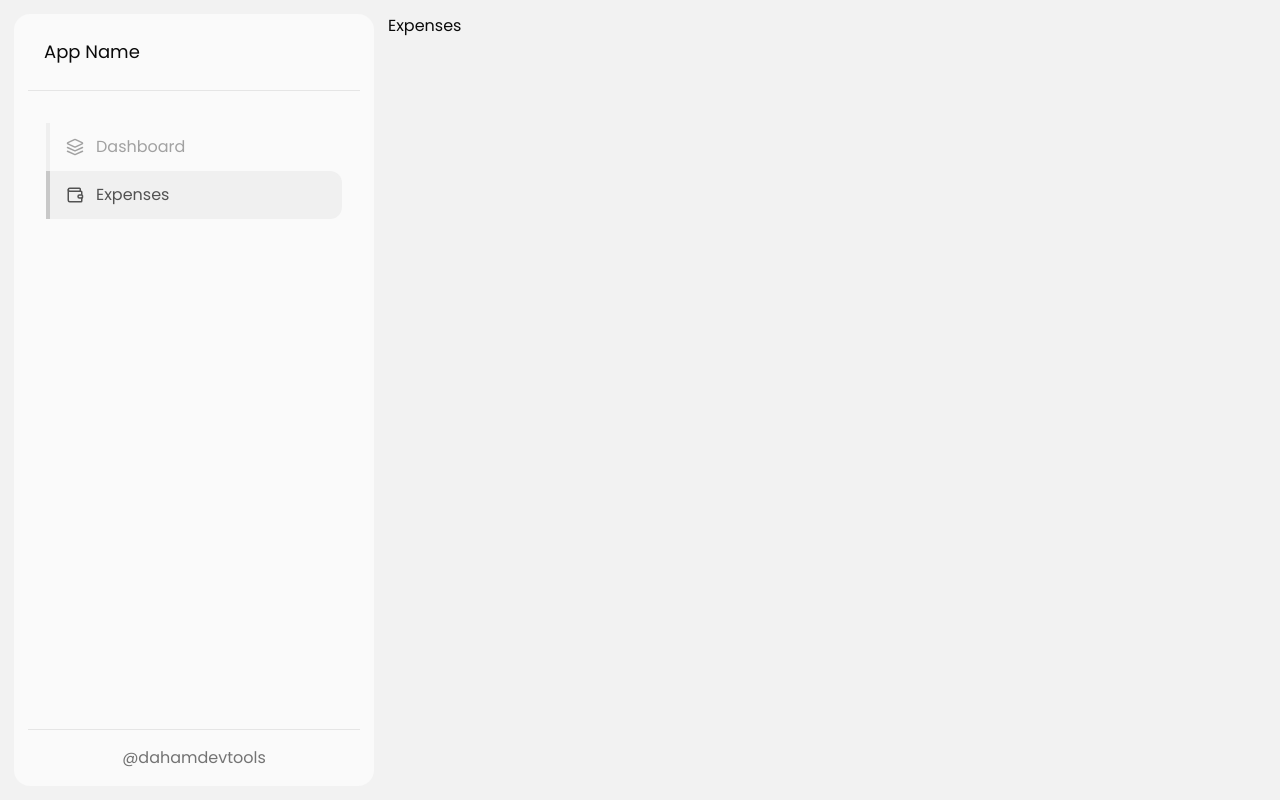
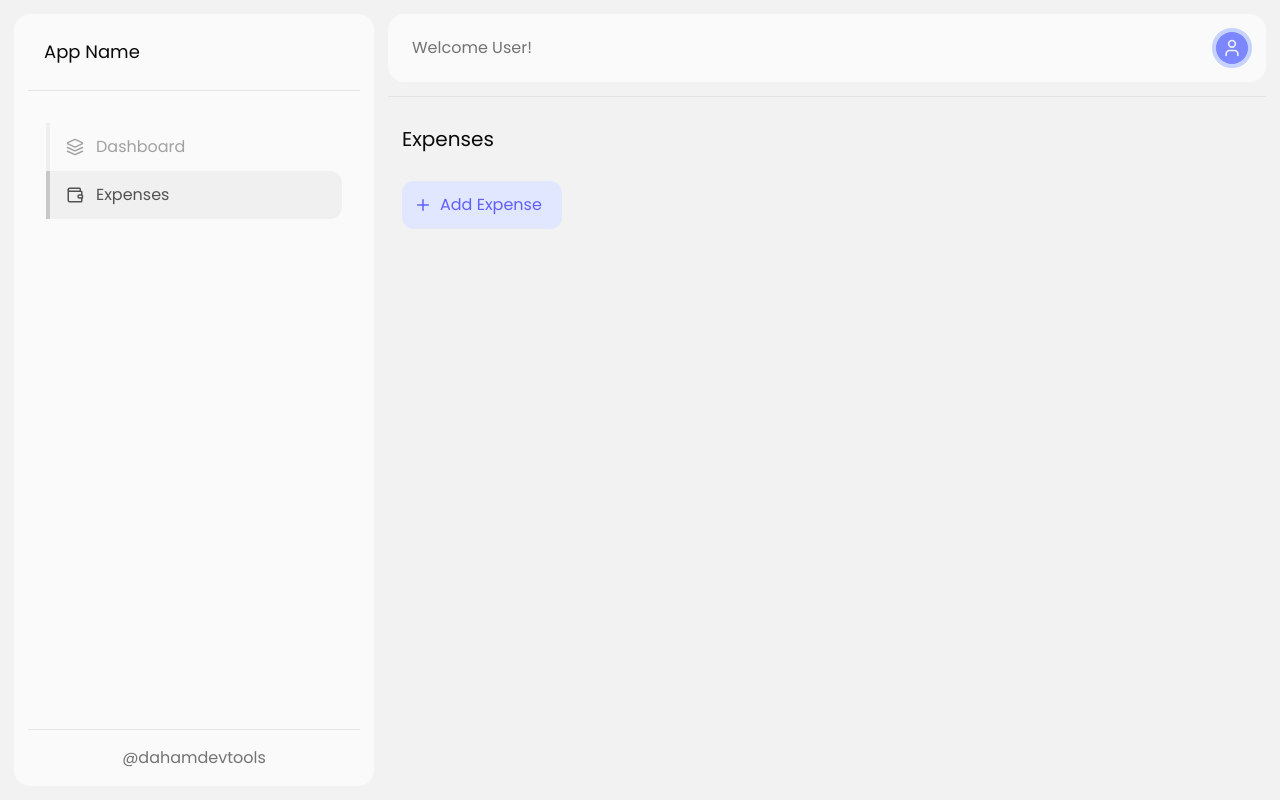
Before and after one commit to dahamdevtools/personal-expense-tracker, a Next.js app: page /expenses in a window 1280 px wide. Built offline with nearby package versions, Linux system fonts and the light colour scheme.

Commit message:
feat: enhance Expenses and DashboardLayout components with improved layout and styling

```diff
--- a/app/(dashboard)/expenses/page.tsx
+++ b/app/(dashboard)/expenses/page.tsx
@@ -1,3 +1,13 @@
+import { LuPlus } from "react-icons/lu";
+
 export default function Expenses() {
-  return <div>Expenses</div>;
+  return (
+    <div className="w-full flex flex-col gap-7 p-3.5 pt-7">
+      <h1 className="text-xl">Expenses</h1>
+      <button className="w-fit h-12 px-3 gap-2 pe-5 flex items-center rounded-xl text-indigo-500 bg-indigo-100">
+        <LuPlus className="text-lg" />
+        <span>Add Expense</span>
+      </button>
+    </div>
+  );
 }
--- a/app/(dashboard)/layout.tsx
+++ b/app/(dashboard)/layout.tsx
@@ -1,10 +1,20 @@
 import SideMenu from "@/components/sideMenu";
+import { LuUser } from "react-icons/lu";
 
 export default function DashboardLayout({ children }: LayoutProps<"/">) {
   return (
-    <div className="w-full max-w-7xl h-screen overflow-hidden flex px-3.5 gap-3.5">
+    <div className="w-full max-w-360 h-screen overflow-hidden flex px-3.5 gap-3.5">
       <SideMenu />
-      <main className="flex-1 py-3.5">{children}</main>
+      <main className="flex-1 flex flex-col pt-3.5">
+        <div className="w-full h-fit flex items-center justify-between gap-4 ps-6 p-3.5 rounded-2xl bg-neutral-50">
+          <p className="text-neutral-500">Welcome User!</p>
+          <button className="w-10 h-10 aspect-square rounded-full flex items-center justify-center text-xl border-4 border-indigo-200 bg-indigo-400 text-indigo-50">
+            <LuUser />
+          </button>
+        </div>
+        <hr className="border-neutral-200 mt-3.5" />
+        {children}
+      </main>
     </div>
   );
 }
```
